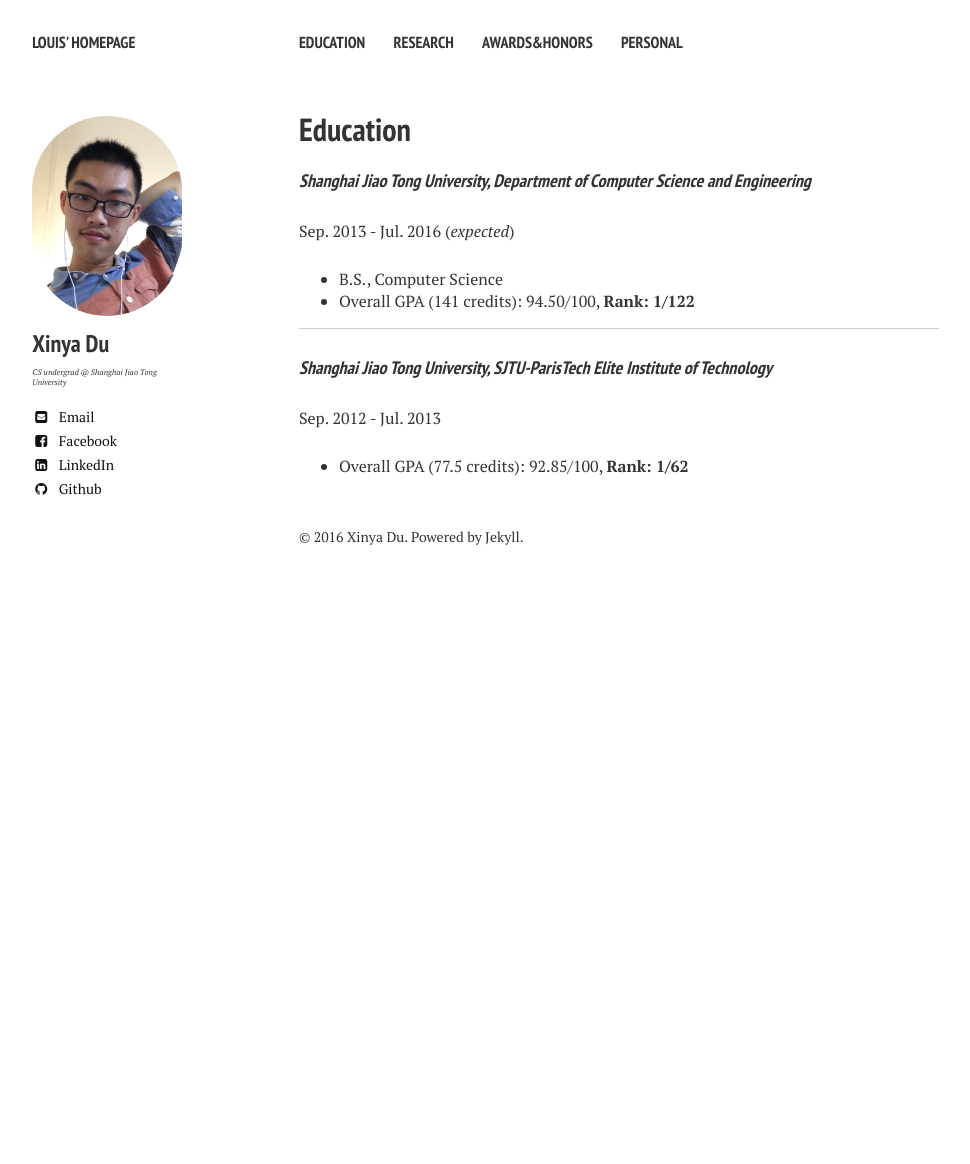
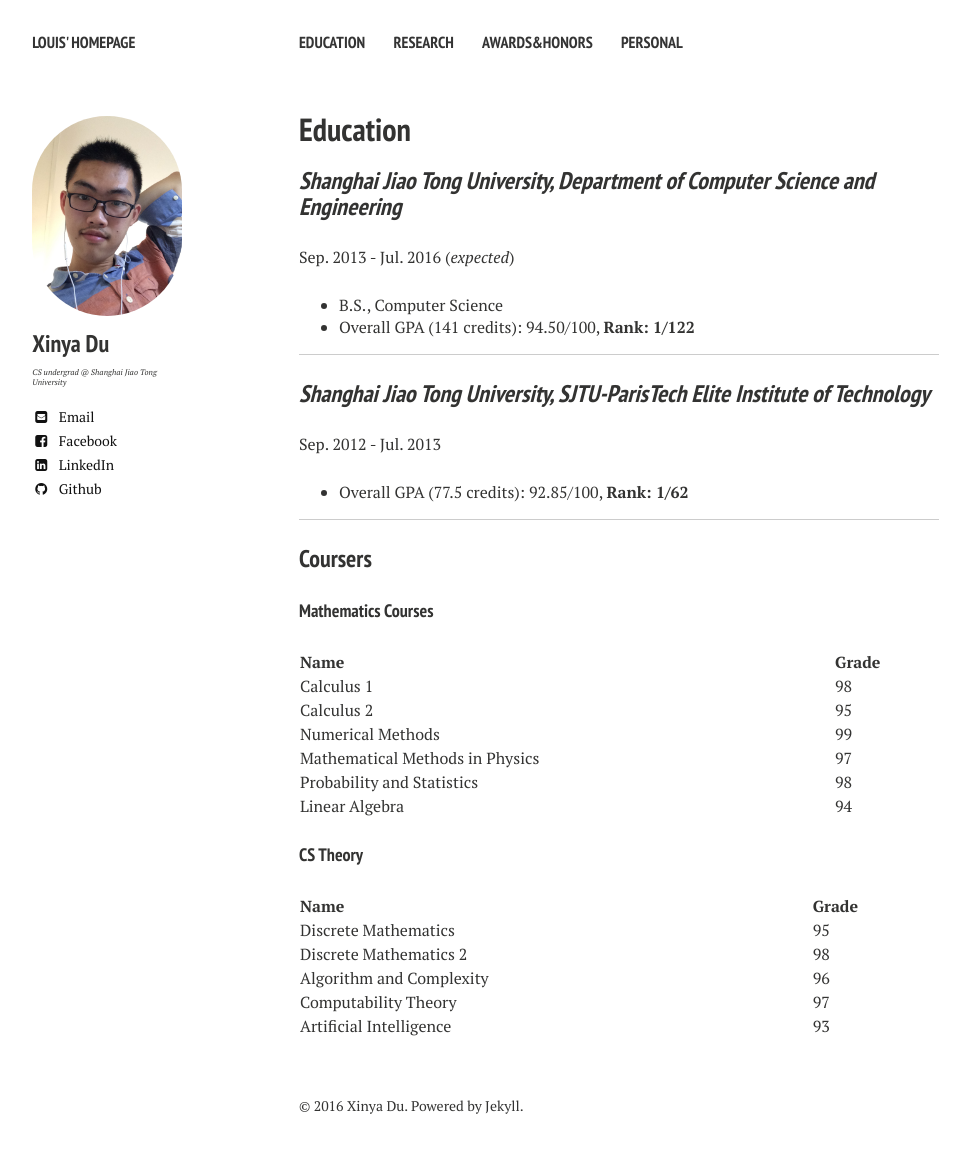
Before and after one commit to xinyadu/xinyadu.github.io, a Jekyll site: the page built from Education/index.md, in a window 1280 px wide. Shown: the whole page, without its empty margins (21-991 px from the left). Built offline with Jekyll 4.4.1, drawn with Linux system fonts in a browser that asks for light colours; nearby versions of some CDN libraries; before the commit the page ends 900 px from its top, so only the background shows below that.

Commit message:
adding grades

```diff
--- a/Education/index.md
+++ b/Education/index.md
@@ -11,7 +11,7 @@ comments: true
   creditlink: http://wegraphics.net/downloads/free-ultimate-blurred-background-pack/ -->
 ---
 
-#### _Shanghai Jiao Tong University﻿﻿, Department of Computer Science and Engineering_
+### _Shanghai Jiao Tong University﻿﻿, Department of Computer Science and Engineering_
 Sep. 2013 - Jul. 2016 (_expected_)
 
 * B.S., Computer Science
@@ -19,7 +19,33 @@ Sep. 2013 - Jul. 2016 (_expected_)
 
 ***
 
-#### _Shanghai Jiao Tong University﻿﻿, SJTU-ParisTech Elite Institute of Technology_
+### _Shanghai Jiao Tong University﻿﻿, SJTU-ParisTech Elite Institute of Technology_
 Sep. 2012 - Jul. 2013
 
 * Overall GPA (77.5 credits): 92.85/100, **Rank: 1/62**
+
+***
+
+### Coursers
+
+#### Mathematics Courses
+
+| Name      | Grade          |
+| :------------- |:-------------|
+| Calculus 1   | 98 |
+| Calculus 2     | 95   |
+| Numerical Methods | 99      |
+|Mathematical Methods in Physics| 97|
+|Probability and Statistics| 98|
+|Linear Algebra| 94|
+
+
+#### CS Theory
+
+| Name      | Grade          |
+| :------------- |:-------------|
+|Discrete Mathematics| 95|
+|Discrete Mathematics 2| 98|
+| Algorithm and Complexity | 96 |
+| Computability Theory   | 97  |
+|Artificial Intelligence| 93|
```
Also changed, not shown: 2 other files.
